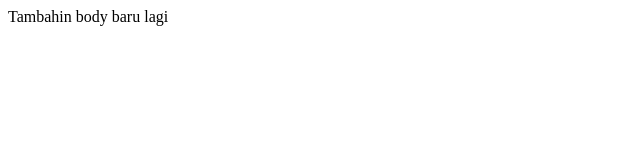
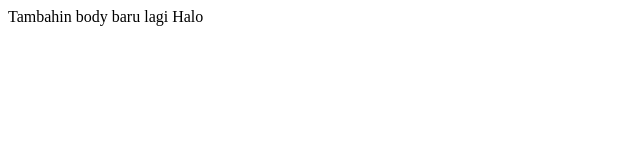
Before and after one commit to budasuyasa/html-project-learning-at-axcelio, a plain HTML site: page index.html in a window 1280 px wide. Shown: the full height of the page, 0-640 px from the left. Drawn offline with Linux system fonts and the light colour scheme.

Commit message:
update file

```diff
--- a/index.html
+++ b/index.html
@@ -9,6 +9,7 @@
 <body>
 
     Tambahin body baru lagi
+    Halo
 
 </body>
 </html>
```
Also changed, not shown: 1 other file.
